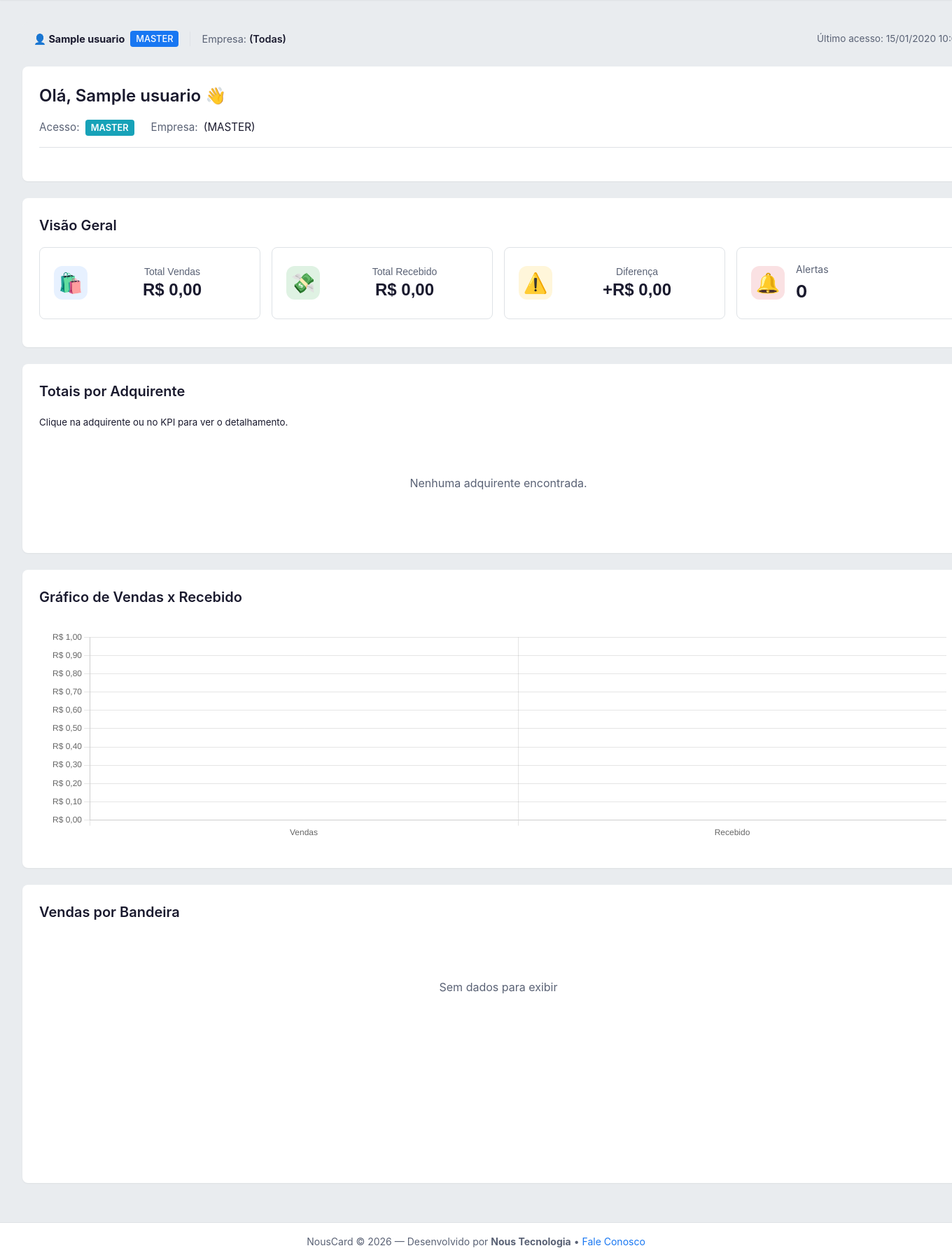
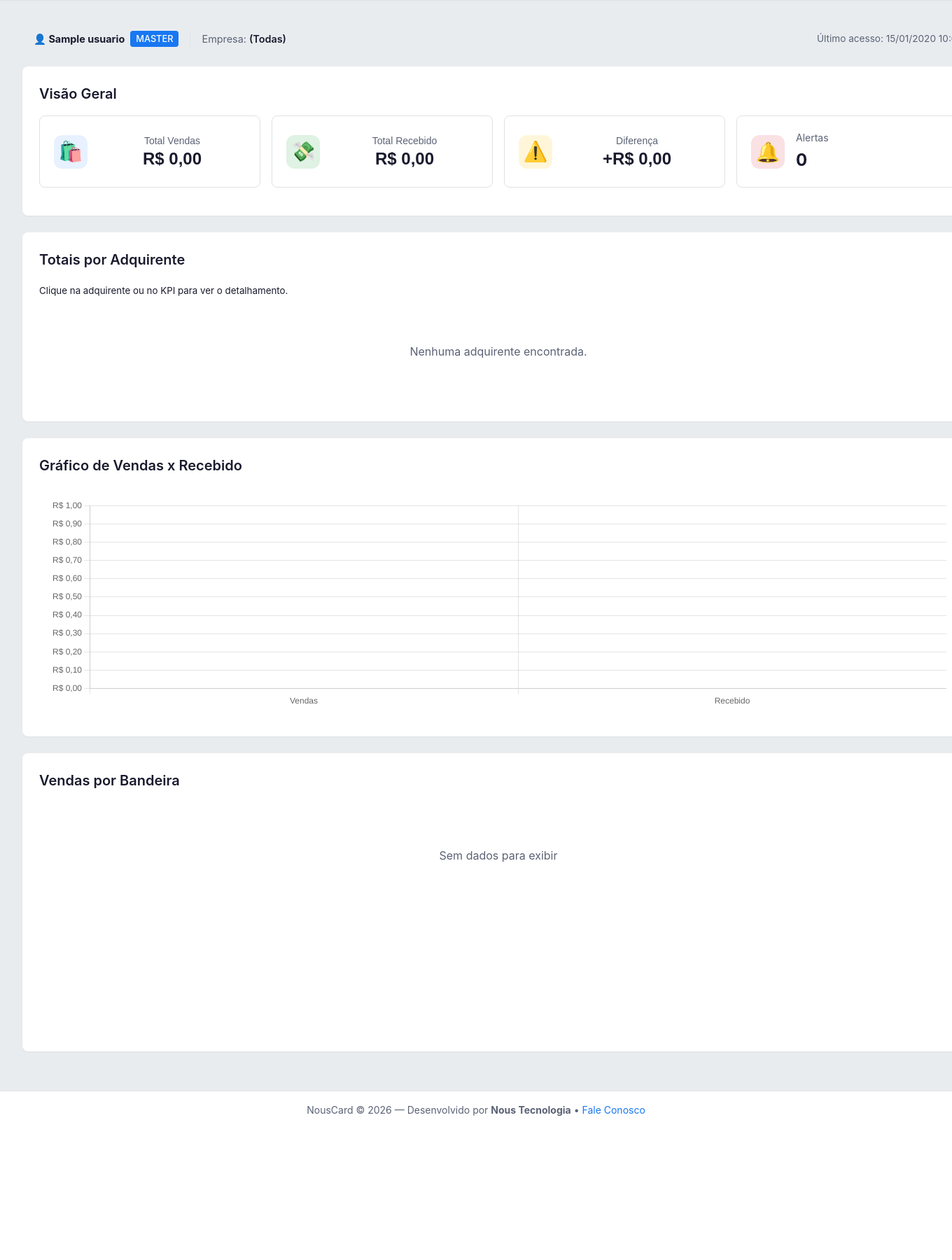
Before and after one commit to WilsonNous/NousCard, a Flask app: page / in a window 1360 px wide; the page is wider, and only the part inside the window is pictured. Shown: the part 65-1865 px from the top of that part at 70% size. After the commit the page ends 1659 px from the top of that part, so only its background shows below. Run offline with Flask 3, Linux system fonts and the light colour scheme; a user stored in the database is signed in; tables that the repository leaves empty hold one stand-in row (values such as "Sample post"); data that the repository does not hold is empty.

Commit message:
Update dashboard.html

```diff
--- a/templates/dashboard.html
+++ b/templates/dashboard.html
@@ -3,31 +3,9 @@
 {% block title %}Dashboard - NousCard{% endblock %}
 
 {% block content %}
-<section class="nc-section">
-    <h2 class="nc-title">Olá, {{ usuario.nome | e }} 👋</h2>
+<!-- ✅ REMOVIDO: Seção de boas-vindas e status do usuário (já está na base.html) -->
 
-    <div class="nc-user-status">
-        <div>
-            <span class="label">Acesso:</span>
-            {% if is_master %}
-                <span class="role master">MASTER</span>
-            {% elif is_admin %}
-                <span class="role admin">ADMINISTRADOR</span>
-            {% else %}
-                <span class="role user">Usuário</span>
-            {% endif %}
-        </div>
-        <div>
-            <span class="label">Empresa:</span>
-            {% if is_master %}
-                <span>(MASTER)</span>
-            {% else %}
-                {{ usuario.empresa_nome | e if usuario.empresa_nome else "—" }}
-            {% endif %}
-        </div>
-    </div>
-</section>
-
+<!-- ===================== KPIs ===================== -->
 <section class="nc-section">
     <h2 class="nc-subtitle">Visão Geral</h2>
 
@@ -74,6 +52,7 @@
     <div id="dashboard-error" class="nc-error" role="alert" style="display:none;"></div>
 </section>
 
+<!-- ===================== ADQUIRENTES ===================== -->
 <section class="nc-section">
     <div class="nc-header-row">
         <h2 class="nc-subtitle">Totais por Adquirente</h2>
@@ -82,6 +61,7 @@
     <div id="acqContainer" class="nc-acq-grid"></div>
 </section>
 
+<!-- ===================== GRÁFICO VENDAS X RECEBIDO ===================== -->
 <section class="nc-section">
     <h2 class="nc-subtitle">Gráfico de Vendas x Recebido</h2>
     <div class="nc-graphs-container">
@@ -89,6 +69,7 @@
     </div>
 </section>
 
+<!-- ===================== GRÁFICO BANDEIRAS ===================== -->
 <section class="nc-section">
     <h2 class="nc-subtitle">Vendas por Bandeira</h2>
     <div class="nc-graphs-container">
@@ -96,6 +77,7 @@
     </div>
 </section>
 
+<!-- Scripts -->
 <script src="https://cdn.jsdelivr.net/npm/chart.js@4.4.0" crossorigin="anonymous"></script>
 <script src="{{ url_for('static', filename='js/dashboard.js') }}" defer></script>
 
```
